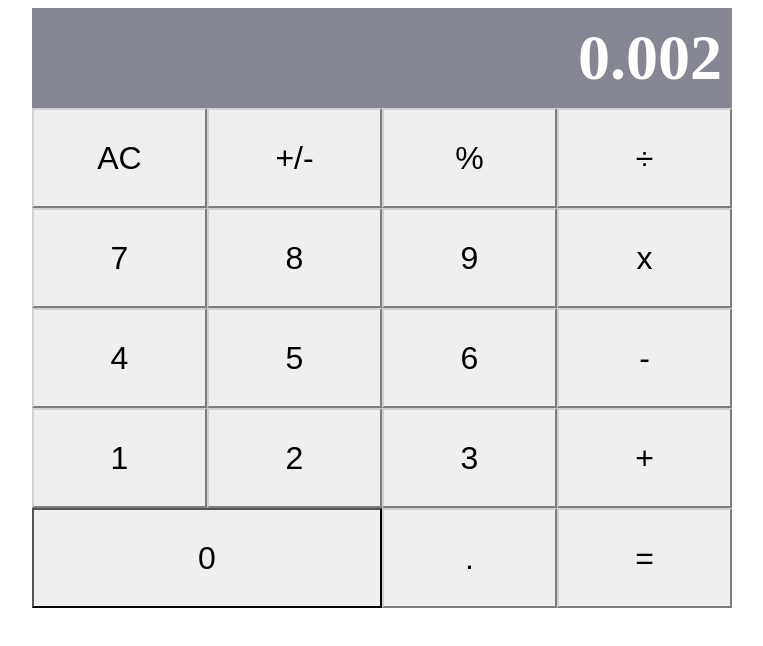
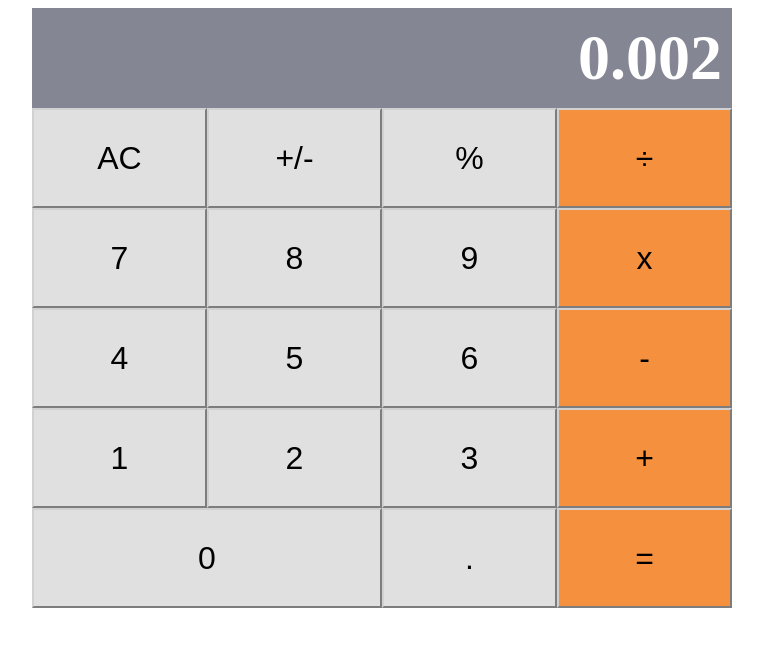
Before and after one commit to canriquez/react-calculator, a React (Create React App) app: page / in a window 1280 px wide. Shown: the top 646 px of the page, without its empty margins (258-1021 px from the left). Built offline with nearby package versions, Linux system fonts and the light colour scheme.

Commit message:
add color and wide as props to manage correct button rendering

```diff
--- a/src/components/Button.js
+++ b/src/components/Button.js
@@ -2,12 +2,16 @@ import React from 'react';
 import PropTypes from 'prop-types';
 
 const Button = props => {
-  const { buttonName, buttonType } = props;
+  const { buttonName, wide, color } = props;
+  let buttonStyles = '';
+  wide ? buttonStyles += 'wide button' : buttonStyles += 'small button';
+  buttonStyles += ' ' + color;
+
   return (
     <button
       type="button"
       key={`tecla_${buttonName}`}
-      className={buttonType}
+      className={buttonStyles}
     >
       {' '}
       {buttonName}
@@ -18,11 +22,13 @@ const Button = props => {
 
 Button.defaultProps = {
   buttonName: 'H',
-  buttonType: '',
+  wide: false,
+  color: 'orange'
 };
 Button.propTypes = {
   buttonName: PropTypes.string,
-  buttonType: PropTypes.string,
+  wide: PropTypes.bool,
+  color: PropTypes.string,
 };
 
 export default Button;
--- a/src/components/ButtonPanel.js
+++ b/src/components/ButtonPanel.js
@@ -13,11 +13,12 @@ const ButtonPanel = () => {
   Object.keys(panelKeys).forEach(key => {
     panelTag.push(
       <div className="buttonRow" key={`row_${key}`}>
-        {panelKeys[key].map(bttn => (
+        {panelKeys[key].map((bttn, i) => (
           <Button
             key={`btn_${bttn}`}
             buttonName={bttn}
-            buttonType={bttn === '0' ? 'zeroBtn' : 'allBtn'}
+            wide={bttn === '0' ? true : false}
+            color={i !== panelKeys[key].length - 1 ? 'gray' : 'orange'}
           />
         ))}
       </div>,
--- a/src/index.css
+++ b/src/index.css
@@ -38,21 +38,28 @@
   display: flex;
   flex-direction: row;
   justify-content: space-between;
-  background: rgb(224,224,224);
   height: 100px;
 }
 
-.allBtn {
-  width: 25%;
+.button {
   color: black;
   font-size: 2rem;
+  background: rgb(224,224,224);
   border: 2px outset rgba(209,209,209);
-  border-radius: 0;
 }
 
-.zeroBtn {
-  flex-grow: 1;
-  color: black;
-  font-size: 2rem;
-  appearance: unset;
+.small {
+  width: 25%;
 }
+
+.wide {
+  width: 50%;
+}
+
+.orange {
+  background: rgb(245,145,62);
+}
+
+.gray {
+  background: rgb(224,224,224);
+}
```
